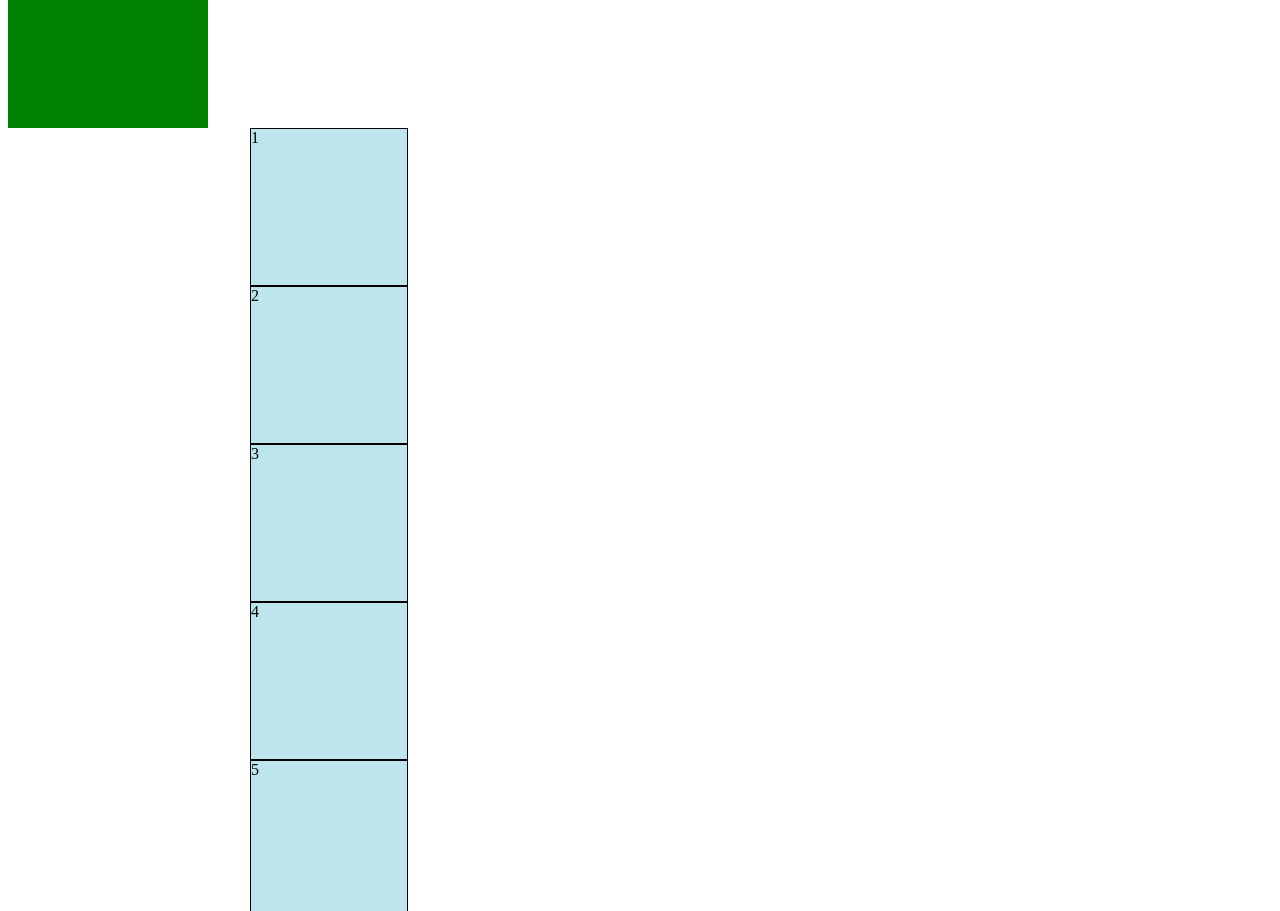
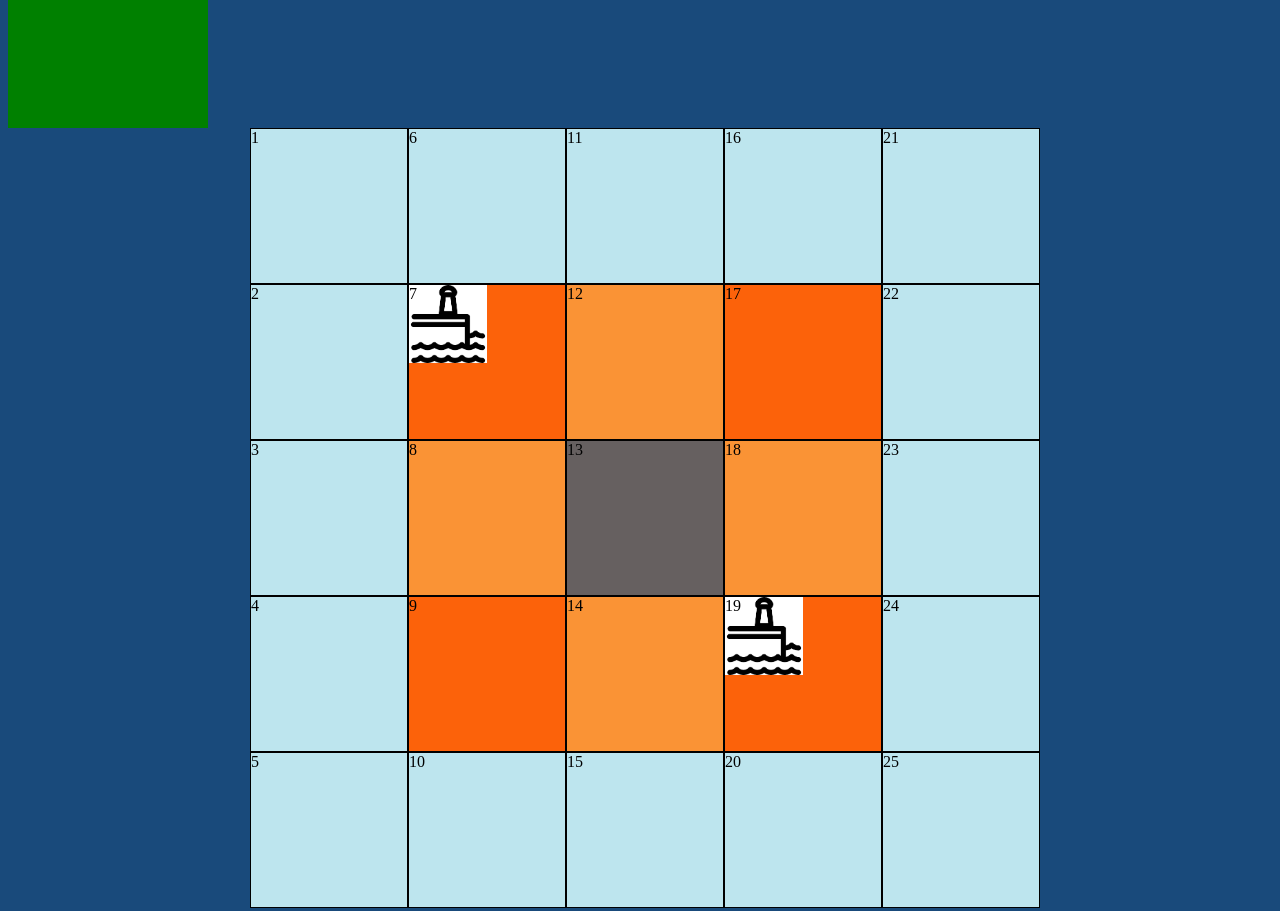
Before and after one commit to dxandersz/jaws, a plain HTML site: page jawsTheGame/index.html in a window 1280 px wide. Shown: the part 860-1771 px from the top of the page. Drawn offline with Linux system fonts and the light colour scheme.

Commit message:
Fixed up the color scheme some and got the grid back where it should be.

```diff
--- a/jawsTheGame/style.css
+++ b/jawsTheGame/style.css
@@ -1,10 +1,15 @@
 /*Color scheme link: https://www.color-hex.com/color-palette/40784*/
 
-.container {
+/*.container {
     background-color: #194a7b;
     display: flex;
     flex-direction: row;
+}*/
+
+body {
+    background-color: #194a7b;
 }
+
 p {
     color: yellow;
 }
@@ -13,13 +18,13 @@ p {
     width: 780px;
     height: 780px;
     margin: 0 auto;
-    display: block;
+    display: flex;
 }
 
 .nav {
     width: 200px;
     height: 780px;
-    display: block;
+    display: flex;
     flex-direction: column;
     background-color: green;
 }
@@ -68,16 +73,16 @@ p {
 }
 
 .shore {
-    background-color: green;
+    background-color: #fc620a;
 }
 
 .beach {
-    background-color: yellow;
+    background-color: #fa9335;
 }
 
 .dock {
 }
 
 .land {
-    background-color: brown;
+    background-color: #666060;
 }
```
